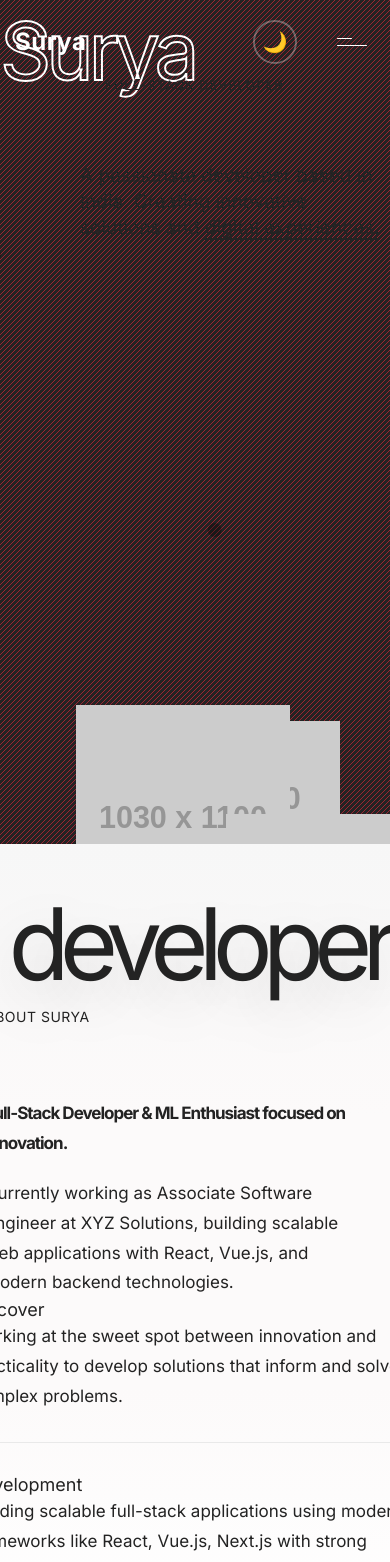
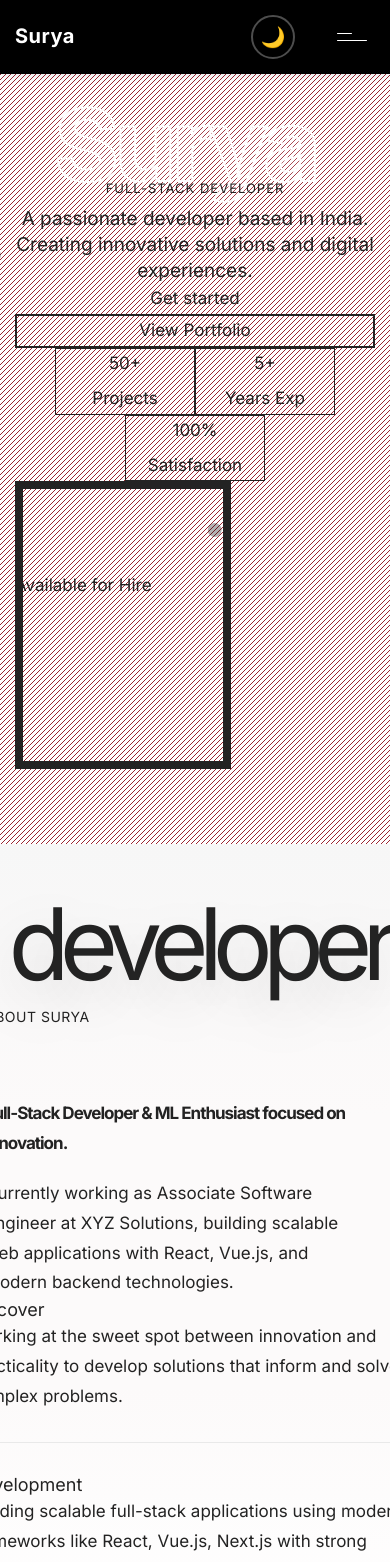
Before and after one commit to surya3652/Surya-Portfolio-next.js, a Next.js app: page / in a window 390 px wide. Shown: the top 1562 px of the page. Built offline with nearby package versions, Linux system fonts and the light colour scheme.

Commit message:
color related changes

```diff
--- a/src/components/layout/Navbar.module.css
+++ b/src/components/layout/Navbar.module.css
@@ -8,8 +8,24 @@
   width: 100%;
   z-index: 9998;
   background-color: transparent;
-  transition: background-color 0.3s ease;
+  transition: all 0.3s ease;
   padding: 20px 0;
+  opacity: 1;
+  transform: translateY(0);
+  pointer-events: all;
+}
+
+@media (max-width: 992px) {
+  .navbar {
+    background-color: #000000;
+    box-shadow: 0 2px 10px rgba(0, 0, 0, 0.1);
+  }
+}
+
+.navbar.hidden {
+  opacity: 0;
+  transform: translateY(-100%);
+  pointer-events: none;
 }
 
 .navbarContent {
@@ -75,6 +91,8 @@
   display: flex;
   align-items: center;
   justify-content: center;
+  position: relative;
+  z-index: 10000;
 }
 
 .pushButton {
@@ -84,6 +102,7 @@
   gap: 6px;
   height: 8px;
   width: 30px;
+  z-index: 10000;
 }
 
 .pushButton span {
@@ -92,6 +111,7 @@
   height: 2px;
   transition: all 0.3s ease;
   border-radius: 1px;
+  box-shadow: 0 1px 2px rgba(0, 0, 0, 0.3);
 }
 
 .pushButton span:first-child {
@@ -125,3 +145,28 @@
     padding: 0 50px;
   }
 }
+
+/* Mobile specific fixes */
+@media (max-width: 768px) {
+  .navbar {
+    padding: 15px 0;
+  }
+
+  .navbarContent {
+    padding: 0 15px;
+  }
+
+  .logoText {
+    font-size: 1.25rem;
+  }
+
+  .hamburgerButton {
+    padding: 10px;
+    min-width: 44px;
+    min-height: 44px;
+  }
+
+  .pushButton {
+    width: 28px;
+  }
+}
--- a/src/components/layout/Navbar.tsx
+++ b/src/components/layout/Navbar.tsx
@@ -1,6 +1,6 @@
 "use client";
 
-import { useState } from "react";
+import { useState, useEffect } from "react";
 import Link from "next/link";
 import HamburgerMenu from "./HamburgerMenu";
 import ThemeToggle from "@/components/ui/ThemeToggle";
@@ -8,14 +8,37 @@ import styles from "./Navbar.module.css";
 
 export default function Navbar() {
   const [isMenuOpen, setIsMenuOpen] = useState(false);
+  const [isVisible, setIsVisible] = useState(true);
 
   const toggleMenu = () => {
     setIsMenuOpen(!isMenuOpen);
   };
 
+  useEffect(() => {
+    const heroSection = document.getElementById("home");
+    if (!heroSection) return;
+
+    const observer = new IntersectionObserver(
+      ([entry]) => {
+        // Show navbar when hero section is in viewport
+        setIsVisible(entry.isIntersecting);
+      },
+      {
+        threshold: 0.9, // Trigger when at least 10% of hero is visible
+        rootMargin: "0px"
+      }
+    );
+
+    observer.observe(heroSection);
+
+    return () => {
+      observer.disconnect();
+    };
+  }, []);
+
   return (
     <>
-      <header className={styles.navbar}>
+      <header className={`${styles.navbar} ${!isVisible ? styles.hidden : ""}`}>
         <div className={styles.navbarContent}>
           {/* Logo */}
           <div className={styles.logoWrapper}>
--- a/src/sections/Hero/Hero.module.css
+++ b/src/sections/Hero/Hero.module.css
@@ -2,9 +2,15 @@
 
 /* Hero Background */
 .hero {
-  background-color: var(--dark-gray);
+  background-color: var(--color-dark);
   position: relative;
   z-index: 1;
+}
+
+@media (max-width: 992px) {
+  .hero {
+    padding-top: 100px; /* Account for fixed navbar height */
+  }
 }
 
 /* Left floating image */
@@ -61,12 +67,15 @@
 
 .nameOutline span {
   color: transparent;
-  -webkit-text-stroke: 2px var(--base-color);
+  -webkit-text-stroke: 2px #ffffff;
   -webkit-text-fill-color: transparent;
+  text-shadow: 0 0 20px rgba(255, 255, 255, 0.3);
 }
 
 .nameOutline i {
-  color: var(--base-color);
+  color: #ffffff;
+  -webkit-text-stroke: 0;
+  -webkit-text-fill-color: #ffffff;
   font-size: 80px;
   margin-left: 20px;
   vertical-align: top;
--- a/src/sections/Hero/Hero.tsx
+++ b/src/sections/Hero/Hero.tsx
@@ -1,9 +1,9 @@
 "use client";
 
 import { motion } from 'framer-motion';
+import Image from 'next/image';
 import ParticlesBackground from './ParticlesBackground';
 import styles from './Hero.module.css';
-import Image from 'next/image';
 import Badge from '@/components/ui/Badge';
 
 const getTextVariants = (i: number) => ({
@@ -21,104 +21,126 @@ const getTextVariants = (i: number) => ({
 
 export default function Hero() {
   return (
-    <section className={`full-screen magic-cursor ipad-top-space-margin md-p-0 rounded-cursor bg-base-color bg-sliding-line overflow-hidden relative md:h-[850px] sm:h-[750px] ${styles.hero}`} id="home">
+    <section
+      className={`full-screen magic-cursor ipad-top-space-margin md-p-0 rounded-cursor bg-base-color bg-sliding-line overflow-hidden relative md:h-[850px] sm:h-[750px] ${styles.hero}`}
+      id="home"
+    >
       <ParticlesBackground />
 
-      <motion.img
-        src="https://placehold.co/435x468"
-        className="absolute top-[35%] -left-[100px] hidden md:block"
-        initial={{ y: -50 }}
-        animate={{ y: 0 }}
-        transition={{
-          duration: 2,
-          repeat: Infinity,
-          repeatType: "reverse",
-        }}
-        alt=""
-        width={435}
-        height={468}
-      />
-
-      <div className="container h-full">
-        <div className="row items-start lg:items-center h-full">
+      <div className="container h-full relative z-10">
+        <div className="grid lg:grid-cols-2 lg:items-center gap-10 h-full">
+          {/* Left Column - Content */}
           <motion.div
-            className="col-xl-6 col-lg-8 md-pt-15"
+            className="flex flex-col space-y-8 sm:space-y-10 text-center lg:text-left max-w-2xl md:max-w-3xl mx-auto lg:mx-0"
             initial="hidden"
             animate="visible"
           >
             <motion.div
               variants={getTextVariants(0)}
-              className="fs-150 sm-fs-120 lh-110 text-white font-bold ls-minus-5px"
+              className={`${styles.nameOutline} text-white font-bold`}
             >
-              <span className="text-outline">Surya</span>
-              <i className="bi bi-arrow-up-right text-6xl lh-0 ms-2"></i>
+              <span>Surya</span>
+              <i className="bi bi-arrow-up-right"></i>
             </motion.div>
 
-            <div className="ps-20">
-              <motion.div
-                variants={getTextVariants(2)}
-                className="-top-10 sm-top-minus-5 -right-1 sm-right-0 relative"
+            <motion.div
+              variants={getTextVariants(1)}
+              className="space-y-6"
+            >
+              <Badge variant="dark" className="inline-flex">
+                Full-Stack Developer
+              </Badge>
+
+              <p className="fs-19 lh-26 text-white/90 font-medium max-w-xl mx-auto lg:mx-0">
+                A passionate developer based in India. Creating innovative solutions and{" "}
+                <span className="font-bold text-white">
+                  digital experiences.
+                </span>
+              </p>
+            </motion.div>
+
+            {/* CTA Buttons */}
+            <motion.div
+              variants={getTextVariants(2)}
+              className="flex flex-col sm:flex-row items-center justify-center lg:justify-start gap-4 w-full"
+            >
+              <a
+                href="#contact"
+                className="px-6 items-center h-12 rounded-3xl bg-white text-[var(--color-primary)] duration-300 ease-linear flex justify-center w-full sm:w-auto hover:shadow-lg hover:scale-105 font-semibold"
               >
-                <Badge variant="dark" className="mb-6 ms-1">
-                  Full-Stack Developer
-                </Badge>
-                <div className="fs-19 lh-26 text-black font-medium w-[65%] md:w-[70%] sm-w-full">
-                  A passionate developer based in India. Creating innovative solutions and{" "}
-                  <span className="font-bold text-decoration-line-bottom-medium text-black">
-                    digital experiences.
-                  </span>
-                </div>
-              </motion.div>
+                Get started
+              </a>
+              <a
+                href="#contact"
+                className="px-6 items-center h-12 rounded-3xl text-white border-2 border-white/30 bg-white/10 backdrop-blur-sm duration-300 ease-linear flex justify-center w-full sm:w-auto hover:bg-white/20 font-semibold"
+              >
+                View Portfolio
+              </a>
+            </motion.div>
+
+            {/* Stats/Achievement Cards */}
+            <motion.div
+              variants={getTextVariants(3)}
+              className="flex items-center justify-center lg:justify-start gap-6 flex-wrap mt-8"
+            >
+              <div className="bg-white/10 backdrop-blur-md border border-white/20 rounded-2xl px-6 py-4 min-w-[140px] hover:bg-white/20 transition-all duration-300 hover:scale-105">
+                <div className="text-3xl font-bold text-white">50+</div>
+                <div className="text-sm text-white/70 mt-1">Projects</div>
+              </div>
+              <div className="bg-white/10 backdrop-blur-md border border-white/20 rounded-2xl px-6 py-4 min-w-[140px] hover:bg-white/20 transition-all duration-300 hover:scale-105">
+                <div className="text-3xl font-bold text-white">5+</div>
+                <div className="text-sm text-white/70 mt-1">Years Exp</div>
+              </div>
+              <div className="bg-white/10 backdrop-blur-md border border-white/20 rounded-2xl px-6 py-4 min-w-[140px] hover:bg-white/20 transition-all duration-300 hover:scale-105">
+                <div className="text-3xl font-bold text-white">100%</div>
+                <div className="text-sm text-white/70 mt-1">Satisfaction</div>
+              </div>
+            </motion.div>
+          </motion.div>
+
+          {/* Right Column - Asymmetric Images */}
+          <motion.div
+            className="flex aspect-square lg:aspect-auto lg:h-[35rem] relative"
+            initial={{ opacity: 0, scale: 0.9 }}
+            animate={{ opacity: 1, scale: 1 }}
+            transition={{ delay: 0.4, duration: 0.8 }}
+          >
+            {/* Front Image */}
+            <div className="w-3/5 h-[80%] rounded-3xl overflow-hidden border-8 border-white/20 backdrop-blur-sm z-30 shadow-2xl hover:scale-105 transition-transform duration-500">
+              {/* <Image
+                src="https://placehold.co/200x300"
+                alt="Surya - Full Stack Developer"
+                width={600}
+                height={800}
+                className="w-full h-full object-cover"
+              /> */}
+            </div>
+
+            {/* Back Image */}
+            {/* <div className="absolute right-0 bottom-0 h-[calc(100%-50px)] w-4/5 rounded-3xl overflow-hidden border-4 border-white/10 backdrop-blur-sm z-10 shadow-xl hover:scale-105 transition-transform duration-500">
+              <Image
+                src="https://placehold.co/200x300"
+                alt="Portfolio Work"
+                height={800}
+                width={600}
+                className="z-10 w-full h-full object-cover"
+              />
+            </div> */}
+
+            {/* Floating Badge */}
+            <div className="absolute top-1/4 -left-6 bg-white text-[var(--color-primary)] rounded-2xl px-4 py-3 shadow-2xl z-40 hover:scale-110 transition-transform duration-300">
+              <div className="flex items-center gap-2">
+                <div className="w-3 h-3 bg-green-500 rounded-full animate-pulse"></div>
+                <span className="font-semibold text-sm">Available for Hire</span>
+              </div>
             </div>
           </motion.div>
-
-          <div className="absolute right-[100px] -bottom-[100px] w-[55%] md:w-[60%] xs:w-full md:right-[150px] xs:right-0">
-            <motion.img
-              src="https://placehold.co/800x600"
-              className="absolute top-[20%] -right-[50px]"
-              initial={{ y: -150 }}
-              animate={{ y: 0 }}
-              transition={{
-                duration: 2,
-                repeat: Infinity,
-                repeatType: "reverse",
-              }}
-              alt=""
-              width={400}
-              height={400}
-            />
-
-            <motion.img
-              src="https://placehold.co/600x400"
-              className="absolute top-[50%] left-[150px] z-10 animation-float"
-              initial={{ y: -50 }}
-              animate={{ y: 0 }}
-              transition={{
-                duration: 2.5,
-                repeat: Infinity,
-                repeatType: "reverse",
-              }}
-              alt=""
-              width={300}
-              height={300}
-            />
-
-            <div className="text-center">
-              <div className="absolute left-0 right-0">
-                <img src="https://placehold.co/800x600" alt="" width={800} height={600} />
-              </div>
-              <Image
-                src="https://placehold.co/1030x1100"
-                width={1030}
-                height={1100}
-                alt="Hero Image"
-                priority
-                className="relative"
-              />
-            </div>
-          </div>
         </div>
       </div>
+
+      {/* Animated Gradient Orbs */}
+      <div className="absolute top-1/4 right-1/4 w-96 h-96 bg-gradient-to-br from-pink-500/20 to-orange-500/20 rounded-full blur-3xl animate-pulse pointer-events-none" />
+      <div className="absolute bottom-1/4 left-1/4 w-80 h-80 bg-gradient-to-br from-purple-500/20 to-pink-500/20 rounded-full blur-3xl animate-pulse pointer-events-none" style={{ animationDelay: '1s' }} />
     </section>
   );
 }
--- a/src/sections/Projects/ProjectCard.module.css
+++ b/src/sections/Projects/ProjectCard.module.css
@@ -50,7 +50,7 @@
   align-items: center;
   gap: 6px;
   font-size: 14px;
-  color: var(--base-color);
+  color: var(--color-primary);
   font-weight: 600;
   text-decoration: none;
   transition: gap 0.3s ease;
--- a/src/sections/Skills/ProgressBar.module.css
+++ b/src/sections/Skills/ProgressBar.module.css
@@ -2,7 +2,7 @@
 
 .fill {
   height: 100%;
-  background: linear-gradient(to right, var(--base-color), #b91c1c);
+  background: linear-gradient(to right, var(--color-primary), #b91c1c);
   border-radius: 9999px;
   position: relative;
 }
```
Also changed, not shown: src/components/layout/Footer.module.css (+4 -4 lines), src/components/layout/HamburgerMenu.module.css (+5 -5 lines), src/sections/Contact/Contact.module.css (+7 -7 lines), src/sections/Projects/Projects.module.css (+5 -5 lines).
